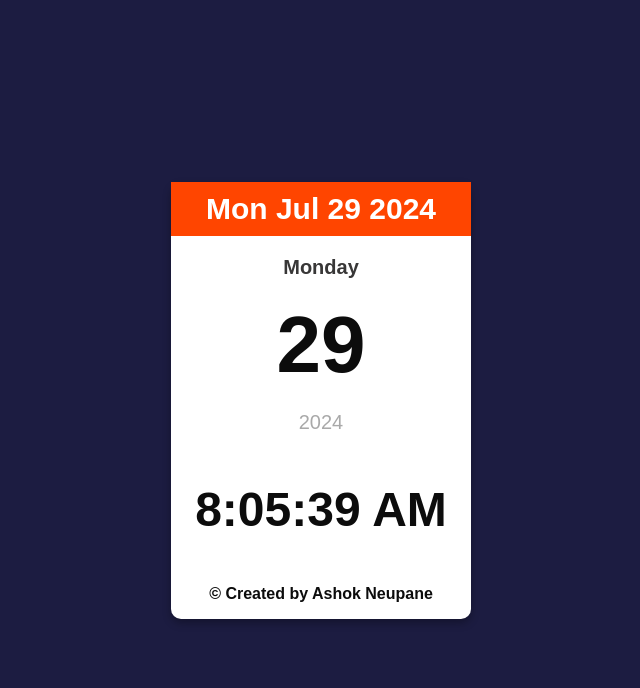
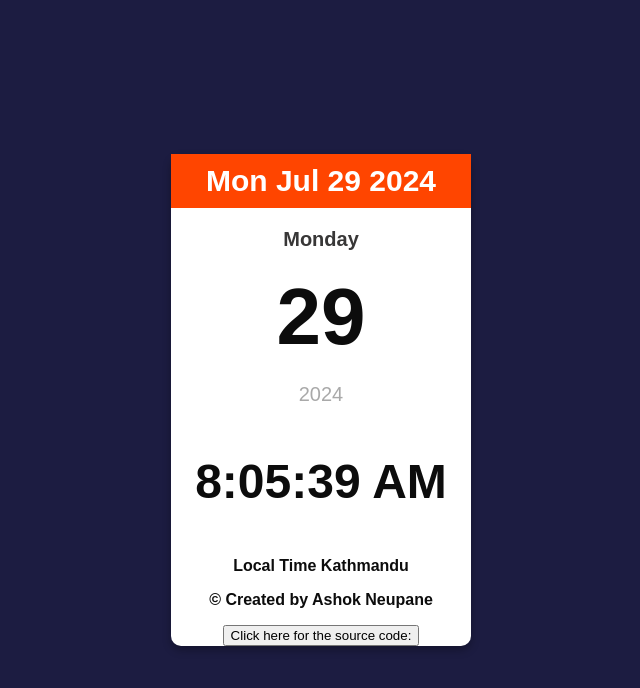
Before and after one commit to ashokneupane100/Calender-With-Clock-With-Vanilla-JS, a plain HTML site: page index.html in a window 1280 px wide. Shown: the whole page, without its empty margins (319-959 px from the left). Drawn offline with Linux system fonts and the light colour scheme.

Commit message:
New feature added

```diff
--- a/index.html
+++ b/index.html
@@ -3,7 +3,7 @@
   <head>
     <meta charset="UTF-8" />
     <meta name="viewport" content="width=device-width, initial-scale=1.0" />
-    <title>Nepali Calender</title>
+    <title>Calender with the Clock</title>
     <link rel="stylesheet" href="style.css">
   </head>
   <body>
@@ -14,7 +14,11 @@
       <p class="year" id="year">2024</p>
       <p class="time" id="time"></p>
       <div class="copyright">
+        <p>Local Time Kathmandu</p>
         <p>&copy Created by Ashok Neupane</p>
+        <a href="https://github.com/ashokneupane100/cool_js_projects/tree/main/miniCalender" target="_blank">
+        <button class="sourcecode">Click here for the source code:</button>
+    </a>
       </div>
 
     </div>
```
